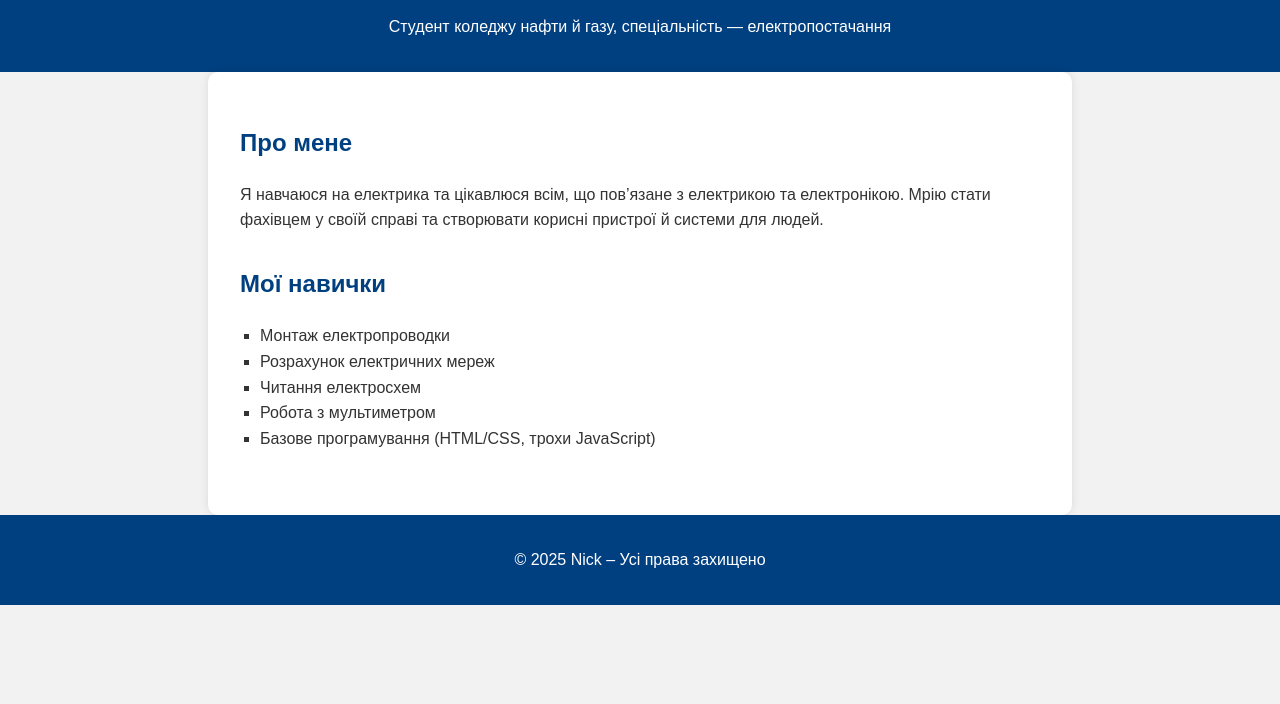
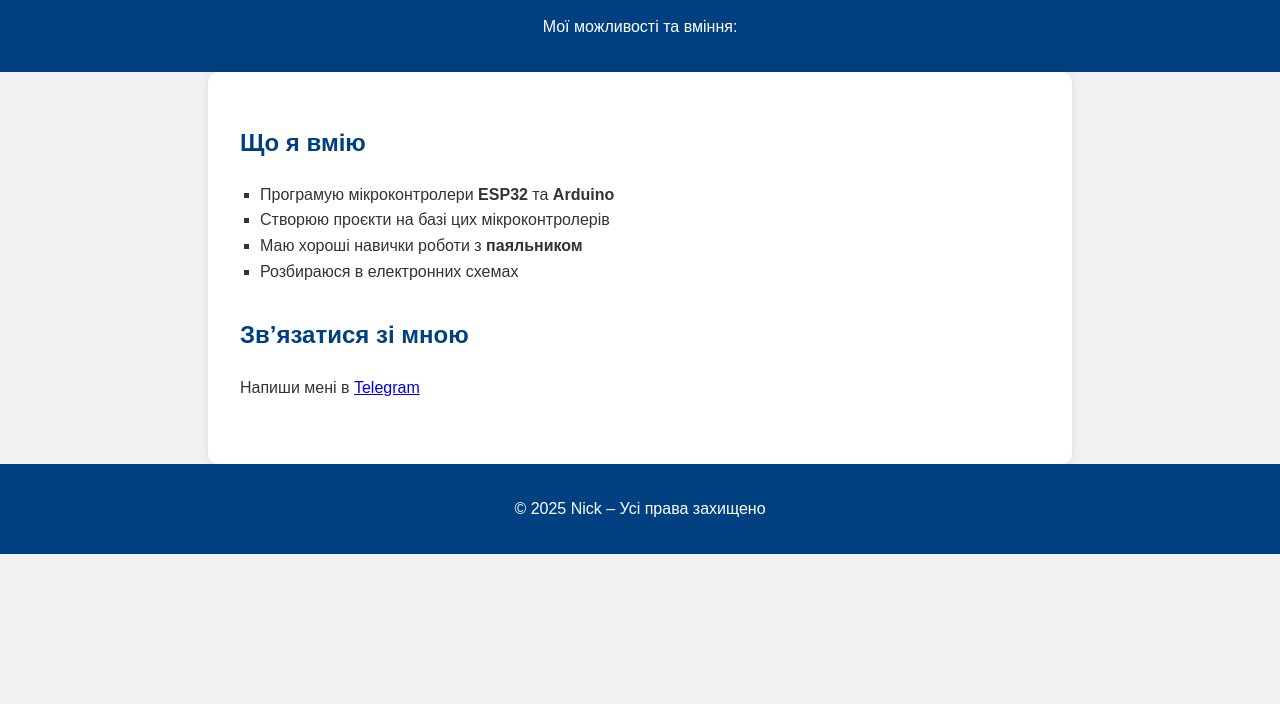
Before and after one commit to voltageNick/my_vebsite, a plain HTML site: page index.html in a window 1280 px wide. Shown: the part 96-800 px from the top of the page. Drawn offline with Linux system fonts and the light colour scheme.

Commit message:
Update index.html

```diff
--- a/index.html
+++ b/index.html
@@ -3,32 +3,29 @@
 <head>
   <meta charset="UTF-8" />
   <meta name="viewport" content="width=device-width, initial-scale=1.0" />
-  <title>Nick – Сайт електрика</title>
+  <title>Nick – Електроніка та мікроконтролери</title>
   <link rel="stylesheet" href="style.css" />
 </head>
 <body>
   <header>
-    <h1>Привіт! Я Nick 👋</h1>
-    <p>Студент коледжу нафти й газу, спеціальність — електропостачання</p>
+    <h1>Привіт всім, це я <span class="highlight">NICK</span> 👋</h1>
+    <p>Мої можливості та вміння:</p>
   </header>
 
   <main>
-    <!-- Про себе -->
-    <section id="about">
-      <h2>Про мене</h2>
-      <p>Я навчаюся на електрика та цікавлюся всім, що пов’язане з електрикою та електронікою. Мрію стати фахівцем у своїй справі та створювати корисні пристрої й системи для людей.</p>
+    <section id="skills">
+      <h2>Що я вмію</h2>
+      <ul>
+        <li>Програмую мікроконтролери <strong>ESP32</strong> та <strong>Arduino</strong></li>
+        <li>Створюю проєкти на базі цих мікроконтролерів</li>
+        <li>Маю хороші навички роботи з <strong>паяльником</strong></li>
+        <li>Розбираюся в електронних схемах</li>
+      </ul>
     </section>
 
-    <!-- Навички -->
-    <section id="skills">
-      <h2>Мої навички</h2>
-      <ul>
-        <li>Монтаж електропроводки</li>
-        <li>Розрахунок електричних мереж</li>
-        <li>Читання електросхем</li>
-        <li>Робота з мультиметром</li>
-        <li>Базове програмування (HTML/CSS, трохи JavaScript)</li>
-      </ul>
+    <section id="contact">
+      <h2>Зв’язатися зі мною</h2>
+      <p>Напиши мені в <a href="https://t.me/@x_NICK_1" target="_blank">Telegram</a></p>
     </section>
   </main>
 
```
